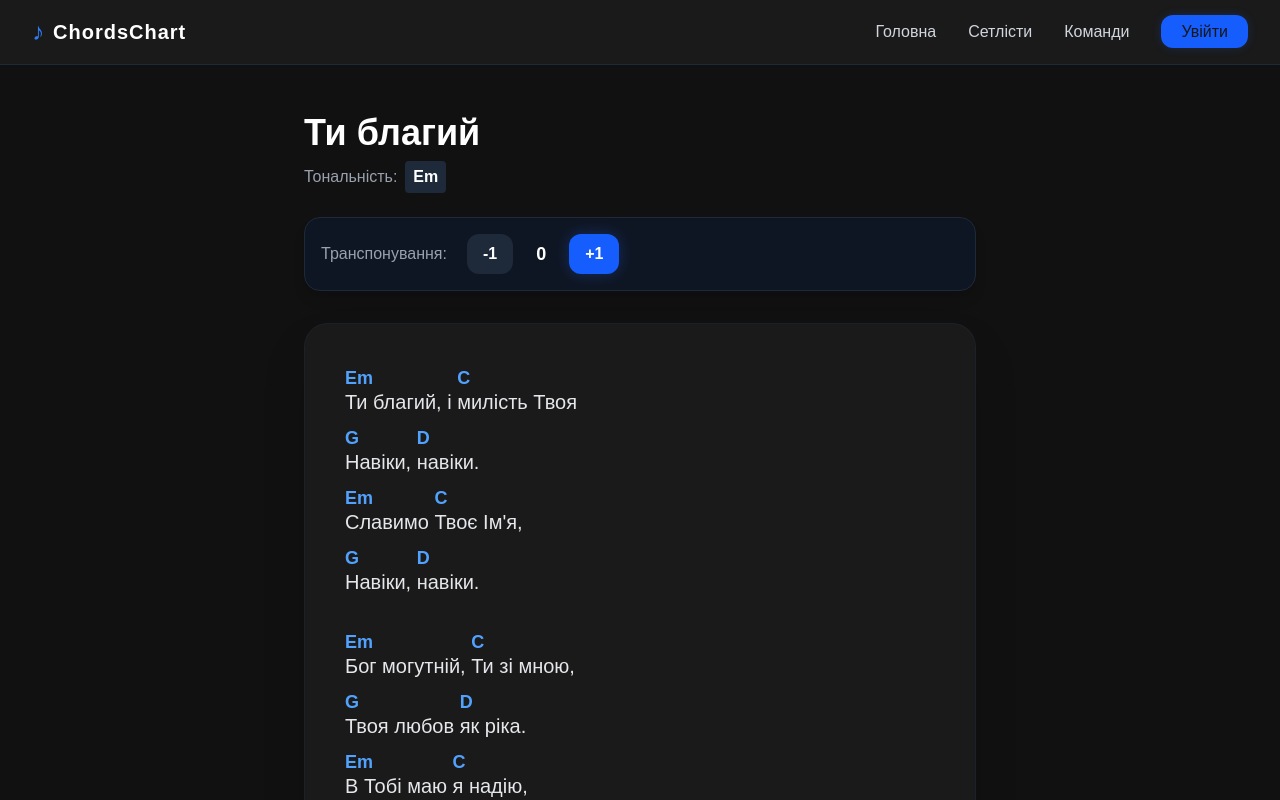
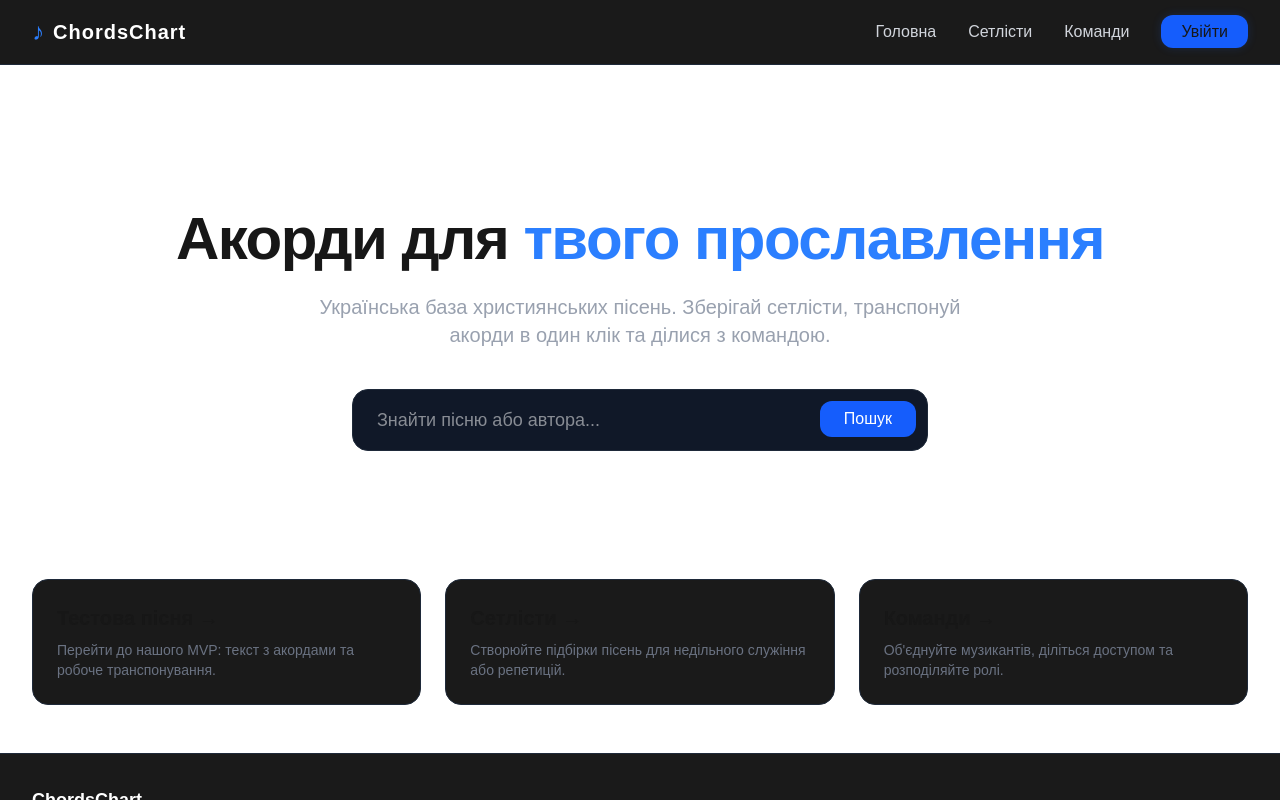
Before and after one commit to akovtanets/chordschart, a Next.js app: page / in a window 1280 px wide. Shown: the top 800 px of the page. Built offline with nearby package versions, Linux system fonts and the light colour scheme.

Commit message:
новая структура сайта

```diff
--- a/app/layout.tsx
+++ b/app/layout.tsx
@@ -32,8 +32,8 @@ export default function RootLayout({
               <nav className="hidden md:block">
                 <ul className="flex items-center space-x-8">
                   <li><a href="/" className="text-gray-300 hover:text-white transition-colors">Головна</a></li>
-                  <li><a href="#" className="text-gray-300 hover:text-white transition-colors">Сетлісти</a></li>
-                  <li><a href="#" className="text-gray-300 hover:text-white transition-colors">Команди</a></li>
+                  <li><a href="/setlists" className="text-gray-300 hover:text-white transition-colors">Сетлісти</a></li>
+                  <li><a href="/teams" className="text-gray-300 hover:text-white transition-colors">Команди</a></li>
                   <li><a href="#" className="bg-blue-600 hover:bg-blue-500 px-5 py-2 rounded-xl font-medium transition-all shadow-[0_0_10px_rgba(37,99,235,0.2)]">Увійти</a></li>
                 </ul>
               </nav>
--- a/app/page.tsx
+++ b/app/page.tsx
@@ -1,116 +1,49 @@
-"use client";
+export default function HomePage() {
+  return (
+    <div className="max-w-7xl mx-auto px-4 sm:px-6 lg:px-8 py-12">
 
-import { useState } from "react";
+      {/* Главный блок (Hero) */}
+      <div className="text-center py-16 sm:py-24">
+        <h1 className="text-4xl sm:text-6xl font-extrabold tracking-tight mb-6">
+          Акорди для <span className="text-blue-500">твого прославлення</span>
+        </h1>
+        <p className="text-xl text-gray-400 max-w-2xl mx-auto mb-10">
+          Українська база християнських пісень. Зберігай сетлісти, транспонуй акорди в один клік та ділися з командою.
+        </p>
 
-// Массив всех нот для математики транспонирования
-const ALL_NOTES = ["C", "C#", "D", "D#", "E", "F", "F#", "G", "G#", "A", "A#", "B"];
-
-// Наш тестовый текст песни с аккордами в скобках
-const SONG_TEXT = `[Em]Ти благий, і [C]милість Твоя
-[G]Навіки, [D]навіки.
-[Em]Славимо [C]Твоє Ім'я,
-[G]Навіки, [D]навіки.
-
-[Em]Бог могутній, [C]Ти зі мною,
-[G]Твоя любов [D]як ріка.
-[Em]В Тобі маю [C]я надію,
-[G]Скеля моя [D]Ти міцна.`;
-
-export default function SongPage() {
-  const [transposeStep, setTransposeStep] = useState(0);
-
-  // Функция для сдвига аккорда
-  const transposeChord = (chord: string) => {
-    // Находим основную ноту аккорда (например, "C#" из "C#m")
-    const match = chord.match(/^[A-G]#?/);
-    if (!match) return chord;
-
-    const root = match[0];
-    const suffix = chord.slice(root.length); // Окончание аккорда (m, 7, sus4 и т.д.)
-
-    const index = ALL_NOTES.indexOf(root);
-    if (index === -1) return chord;
-
-    // Считаем новую ноту (с учетом перехода через край массива)
-    let newIndex = (index + transposeStep) % 12;
-    if (newIndex < 0) newIndex += 12;
-
-    return ALL_NOTES[newIndex] + suffix;
-  };
-
-  // Функция для рендеринга строки текста с аккордами над словами
-  const renderLine = (line: string, lineIndex: number) => {
-    if (!line.trim()) return <div key={lineIndex} className="h-6"></div>; // Пустая строка
-
-    // Разбиваем строку по аккордам
-    const parts = line.split(/(\[[^\]]+\])/g);
-    const pairs: { chord: string; text: string }[] = [];
-    let currentChord = "";
-
-    parts.forEach((part) => {
-      if (part.startsWith("[") && part.endsWith("]")) {
-        currentChord = part.slice(1, -1);
-      } else {
-        pairs.push({ chord: currentChord, text: part });
-        currentChord = "";
-      }
-    });
-
-    return (
-      <div key={lineIndex} className="flex flex-wrap items-end mb-2 text-lg sm:text-xl">
-        {pairs.map((pair, index) => (
-          <div key={index} className="flex flex-col">
-            <span className="text-blue-400 font-bold h-6 text-base sm:text-lg select-none">
-              {pair.chord ? transposeChord(pair.chord) : " "}
-            </span>
-            <span className="whitespace-pre text-gray-200">{pair.text}</span>
-          </div>
-        ))}
-      </div>
-    );
-  };
-
-  return (
-    <main className="min-h-screen bg-[#111111] text-white p-4 sm:p-12 font-sans selection:bg-blue-500/30">
-      <div className="max-w-2xl mx-auto">
-
-        {/* Шапка */}
-        <div className="mb-6 mt-8 sm:mt-0">
-          <h1 className="text-3xl sm:text-4xl font-bold mb-2">Ти благий</h1>
-          <p className="text-gray-400 flex items-center gap-2">
-            Тональність: <span className="font-bold text-white bg-gray-800 px-2 py-1 rounded">{transposeChord("Em")}</span>
-          </p>
-        </div>
-
-        {/* Панель управления транспонированием */}
-        <div className="flex flex-wrap items-center gap-3 bg-gray-900/80 p-4 rounded-2xl mb-8 border border-gray-800 shadow-lg">
-          <span className="text-gray-400 font-medium text-sm sm:text-base mr-2">Транспонування:</span>
-
-          <button
-            onClick={() => setTransposeStep((prev) => prev - 1)}
-            className="bg-gray-800 hover:bg-gray-700 text-white px-4 py-2 rounded-xl transition-all active:scale-95 font-bold"
-          >
-            -1
-          </button>
-
-          <span className="w-8 text-center font-bold text-lg">
-            {transposeStep > 0 ? `+${transposeStep}` : transposeStep}
-          </span>
-
-          <button
-            onClick={() => setTransposeStep((prev) => prev + 1)}
-            className="bg-blue-600 hover:bg-blue-500 text-white px-4 py-2 rounded-xl transition-all active:scale-95 font-bold shadow-[0_0_15px_rgba(37,99,235,0.3)]"
-          >
-            +1
+        {/* Строка поиска (пока просто визуал) */}
+        <div className="max-w-xl mx-auto relative">
+          <input
+            type="text"
+            placeholder="Знайти пісню або автора..."
+            className="w-full bg-gray-900 border border-gray-800 text-white rounded-2xl px-6 py-4 text-lg focus:outline-none focus:border-blue-500 transition-colors"
+          />
+          <button className="absolute right-3 top-3 bg-blue-600 hover:bg-blue-500 text-white px-6 py-1.5 rounded-xl transition-all">
+            Пошук
           </button>
         </div>
+      </div>
 
-        {/* Текст песни */}
-        <div className="bg-[#1a1a1a] p-6 sm:p-10 rounded-3xl shadow-2xl leading-relaxed border border-gray-800/50">
-          {SONG_TEXT.split('\n').map((line, i) => renderLine(line, i))}
-        </div>
+      {/* Блок с карточками для навигации */}
+      <div className="grid grid-cols-1 sm:grid-cols-3 gap-6 mt-8">
+
+        <a href="/song" className="bg-[#1a1a1a] p-6 rounded-2xl border border-gray-800 hover:border-blue-500/50 transition-all group">
+          <h3 className="text-xl font-bold mb-2 group-hover:text-blue-400 transition-colors">Тестова пісня →</h3>
+          <p className="text-gray-500 text-sm">Перейти до нашого MVP: текст з акордами та робоче транспонування.</p>
+        </a>
+
+        <a href="/setlists" className="bg-[#1a1a1a] p-6 rounded-2xl border border-gray-800 hover:border-blue-500/50 transition-all group">
+          <h3 className="text-xl font-bold mb-2 group-hover:text-blue-400 transition-colors">Сетлісти →</h3>
+          <p className="text-gray-500 text-sm">Створюйте підбірки пісень для недільного служіння або репетицій.</p>
+        </a>
+
+        <a href="/teams" className="bg-[#1a1a1a] p-6 rounded-2xl border border-gray-800 hover:border-blue-500/50 transition-all group">
+          <h3 className="text-xl font-bold mb-2 group-hover:text-blue-400 transition-colors">Команди →</h3>
+          <p className="text-gray-500 text-sm">Об'єднуйте музикантів, діліться доступом та розподіляйте ролі.</p>
+        </a>
 
       </div>
-    </main>
+
+    </div>
   );
 }
--- /dev/null
+++ b/app/setlists/page.tsx
@@ -0,0 +1,8 @@
+export default function SetlistsPage() {
+  return (
+    <div className="max-w-7xl mx-auto px-4 sm:px-6 lg:px-8 py-12">
+      <h1 className="text-3xl font-bold mb-6">Мої Сетлісти</h1>
+      <p className="text-gray-400">Тут будуть відображатися ваші підбірки пісень для служінь.</p>
+    </div>
+  );
+}
--- /dev/null
+++ b/app/teams/page.tsx
@@ -0,0 +1,8 @@
+export default function TeamsPage() {
+  return (
+    <div className="max-w-7xl mx-auto px-4 sm:px-6 lg:px-8 py-12">
+      <h1 className="text-3xl font-bold mb-6">Моя Команда</h1>
+      <p className="text-gray-400">Тут ви зможете керувати учасниками, додавати музикантів та налаштовувати ролі.</p>
+    </div>
+  );
+}
```
Also changed, not shown: app/song/page.tsx (added, +116 -0 lines).
